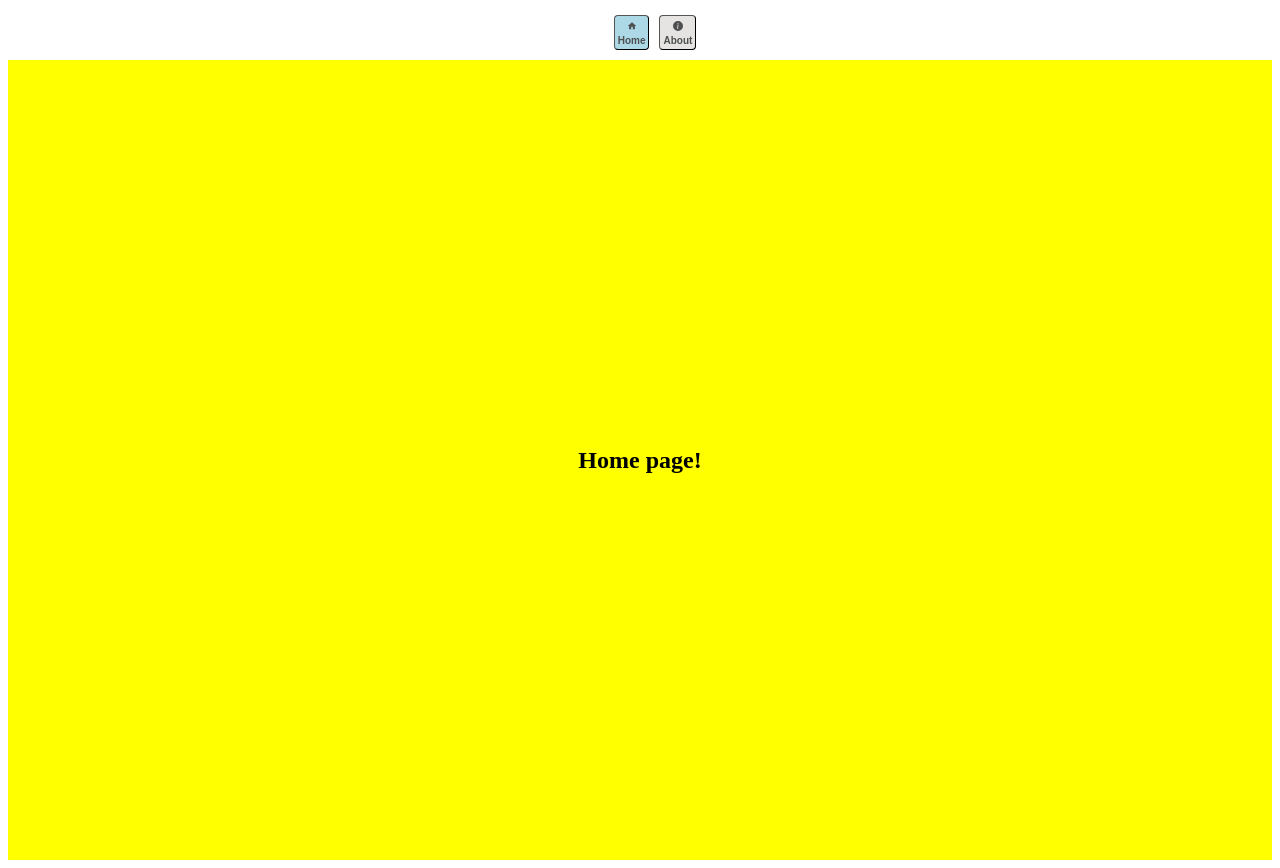
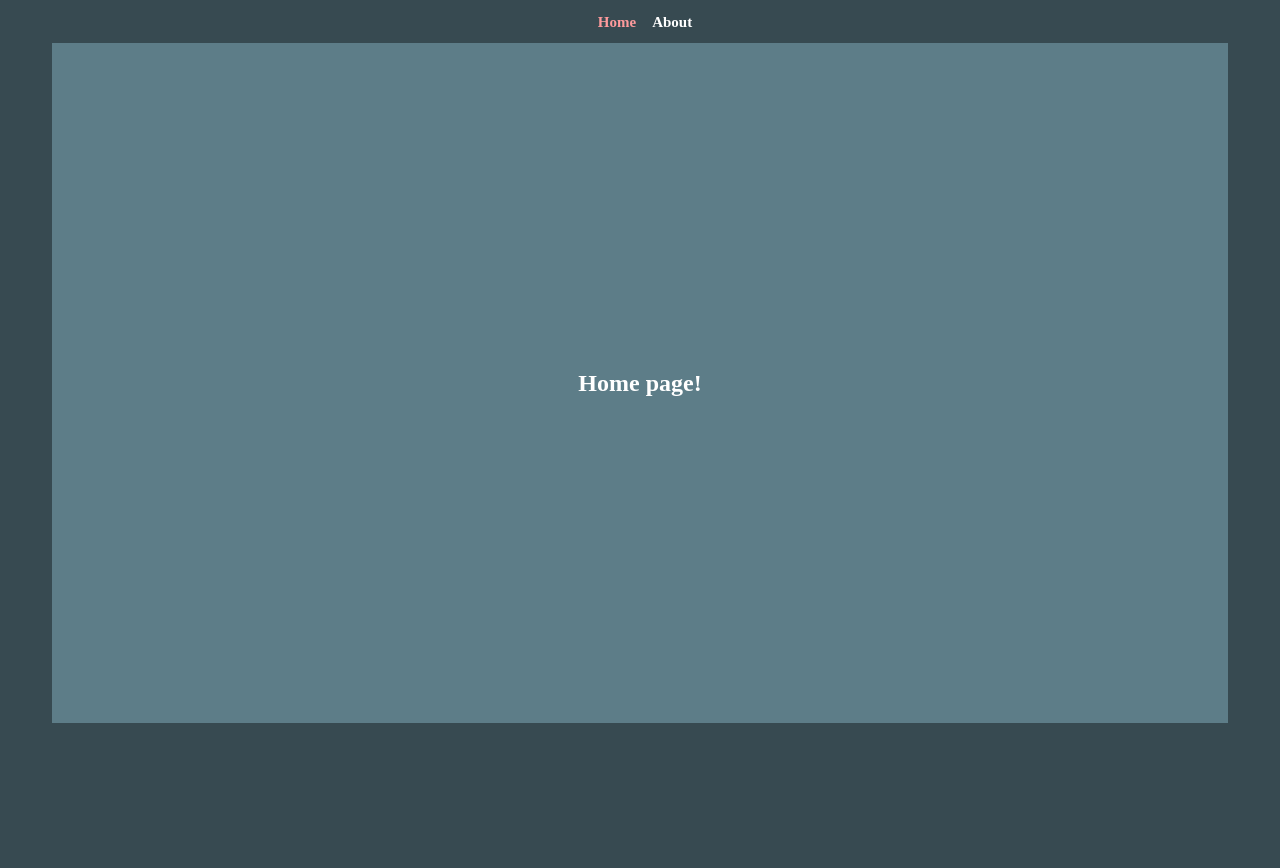
Before and after one commit to lorran-xo/powerpuff-girls-agap2, a React (Create React App) app: page / in a window 1280 px wide. After the commit the page ends 800 px from the top, so only its background shows below. Built offline with nearby package versions, Linux system fonts and the light colour scheme.

Commit message:
feat: modules home screen divs

```diff
--- a/public/index.html
+++ b/public/index.html
@@ -26,7 +26,7 @@
     -->
     <title>React App</title>
   </head>
-  <body>
+  <body style="background-color: #374a51;">
     <noscript>You need to enable JavaScript to run this app.</noscript>
     <div id="root"></div>
     <!--
--- a/src/App.tsx
+++ b/src/App.tsx
@@ -6,7 +6,7 @@ import TopNavBar from './pages/TopNavBar';
 export default function App() {
   return (
     <Router>
-      {/* LOGO */}
+      {/* <Logo /> */}
       <TopNavBar />
       <Routes />
     </Router>
--- a/src/components/NavBar/index.tsx
+++ b/src/components/NavBar/index.tsx
@@ -1,8 +1,9 @@
 import { useState } from 'react';
-import { MdHome } from 'react-icons/md';
-import { BsInfoCircleFill } from 'react-icons/bs';
+// import { MdHome } from 'react-icons/md';
+// import { BsInfoCircleFill } from 'react-icons/bs';
 
-import { Container, ItemWrapper, OptionText, IconWrapper } from './styles';
+import { Container, ItemWrapper, OptionText } from './styles';
+// IconWrapper
 
 interface NavProps {
   titleOptionOne: string;
@@ -33,25 +34,23 @@ export function NavBar({
 
   return (
     <Container data-testid="navbar-comp">
-      <ItemWrapper
-        selected={selectedOption === 1}
-        onClick={() => handleOptionOne()}
-      >
-        <IconWrapper>
+      <ItemWrapper onClick={() => handleOptionOne()}>
+        {/* <IconWrapper>
           <MdHome />
-        </IconWrapper>
-        <OptionText>{titleOptionOne}</OptionText>
+        </IconWrapper> */}
+        <OptionText selected={selectedOption === 1}>
+          {titleOptionOne}
+        </OptionText>
       </ItemWrapper>
 
-      <ItemWrapper
-        selected={selectedOption === 2}
-        onClick={() => handleOptionTwo()}
-      >
-        <IconWrapper>
+      <ItemWrapper onClick={() => handleOptionTwo()}>
+        {/* <IconWrapper>
           <BsInfoCircleFill />
-        </IconWrapper>
+        </IconWrapper> */}
 
-        <OptionText>{titleOptionTwo}</OptionText>
+        <OptionText selected={selectedOption === 2}>
+          {titleOptionTwo}
+        </OptionText>
       </ItemWrapper>
     </Container>
   );
--- a/src/components/NavBar/styles.ts
+++ b/src/components/NavBar/styles.ts
@@ -5,30 +5,35 @@ export interface ItemProps {
 }
 
 export const Container = styled.div`
-  width: 100%;
-  margin: 10px;
+  margin: 1%;
 
   flex-direction: row;
   align-items: center;
 `;
 
-export const ItemWrapper = styled.button<ItemProps>`
+export const ItemWrapper = styled.span`
   cursor: pointer;
 
   padding: 3px;
-  border-width: 1px;
-  border-radius: 4px;
   margin-left: 10px;
   margin-top: 5px;
 
-  background-color: ${(props) => (props.selected ? '#add8e6' : '#e5e4e2')};
-
   font-size: 10px;
-  color: #4d4f50;
 `;
 
-export const OptionText = styled.span`
+export const OptionText = styled.span<ItemProps>`
   font-weight: 700;
+  font-size: 15px;
+
+  color: ${(props) => (props.selected ? '#ff9b9d' : '#ffff')};
+
+  // double clicking on the navbar was selecting the options and making them weird so those below are to disable selections:
+
+  -webkit-user-select: none; /* Safari */
+  -khtml-user-select: none; /* Konqueror HTML */
+  -moz-user-select: none; /* Old versions of Firefox */
+  -ms-user-select: none; /* Internet Explorer/Edge */
+  user-select: none; /* Non-prefixed, currently supported by Chrome, Edge, Opera and Firefox */
 `;
 
 export const IconWrapper = styled.div`
--- /dev/null
+++ b/src/pages/About/styles.ts
@@ -0,0 +1,5 @@
+import styled from 'styled-components';
+
+export const Container = styled.div`
+  text-align: center;
+`;
--- /dev/null
+++ b/src/pages/Details/styles.ts
@@ -0,0 +1,5 @@
+import styled from 'styled-components';
+
+export const Container = styled.div`
+  text-align: center;
+`;
--- a/src/pages/Home/index.tsx
+++ b/src/pages/Home/index.tsx
@@ -1,18 +1,5 @@
+import { Container } from './styles';
+
 export default function Home() {
-  return (
-    <div
-      style={{
-        height: '100vh',
-        width: '100%',
-        background: 'yellow',
-        display: 'flex',
-        justifyContent: 'center',
-        alignItems: 'center',
-        fontSize: '1.5rem',
-        fontWeight: 'bold',
-      }}
-    >
-      Home page!
-    </div>
-  );
+  return <Container>Home page!</Container>;
 }
--- /dev/null
+++ b/src/pages/Home/styles.ts
@@ -0,0 +1,16 @@
+import styled from 'styled-components';
+
+export const Container = styled.div`
+  text-align: center;
+  height: 85vh;
+  width: 93%;
+  margin-left: 3.5%;
+  background: #5d7d88;
+  /* #374a51 */
+  display: flex;
+  justify-content: center;
+  align-items: center;
+  font-size: 1.5rem;
+  font-weight: bold;
+  color: #ffff;
+`;
```
